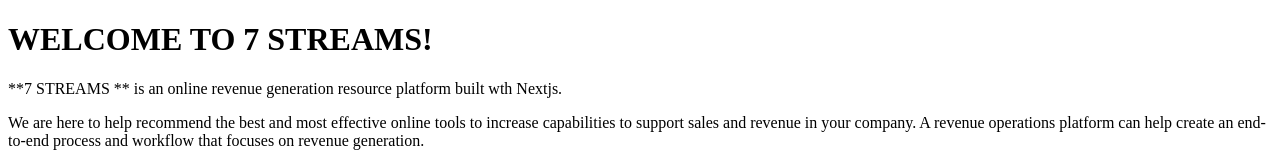
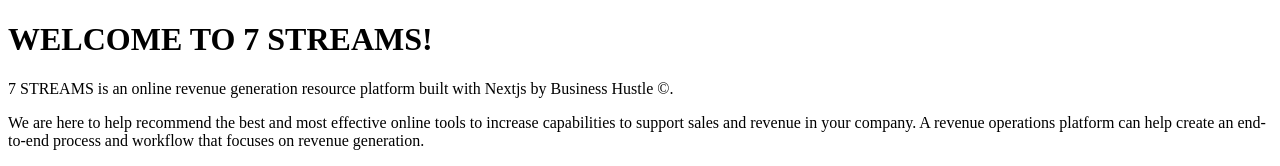
Before and after one commit to JacobSeatlholo/7.streams., a Next.js app: page / in a window 1280 px wide. Shown: the top 166 px of the page. Built offline with nearby package versions, Linux system fonts and the light colour scheme.

Commit message:
Update index.mdx

```diff
--- a/pages/index.mdx
+++ b/pages/index.mdx
@@ -2,7 +2,7 @@
 
 # WELCOME TO 7 STREAMS!
 
-**7 STREAMS ** is an online revenue generation resource platform built wth Nextjs.
+7 STREAMS is an online revenue generation resource platform built with Nextjs by Business Hustle ©.
 
 We are here to help recommend the best and most effective online tools to increase capabilities to support sales and revenue in your company. A revenue operations platform can help create an end-to-end process and workflow that focuses on revenue generation.
 
```
